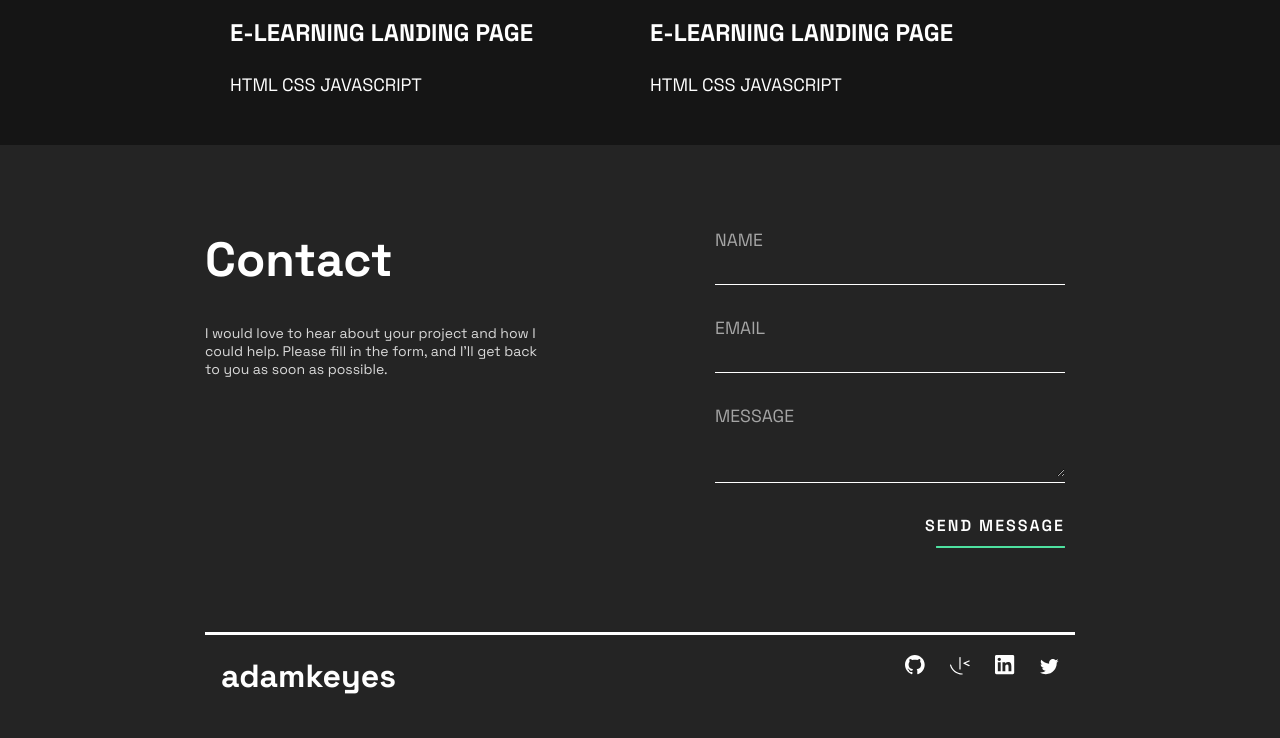
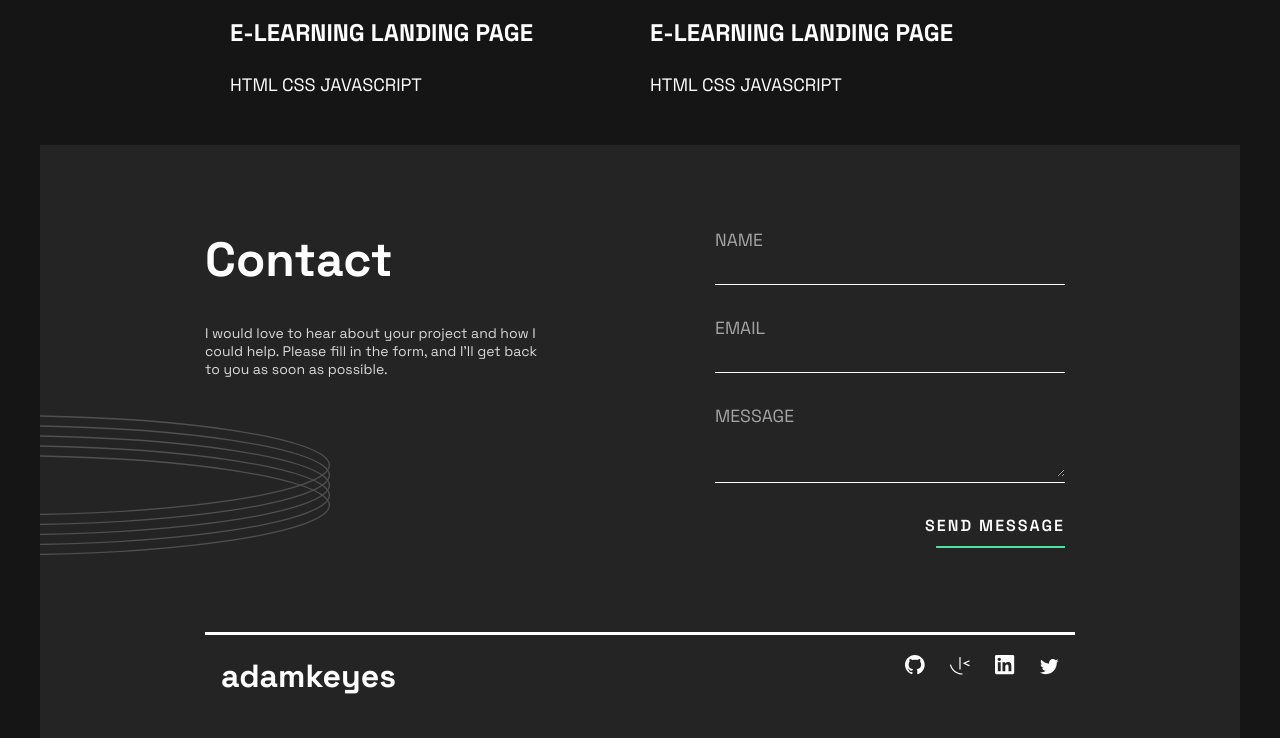
Before and after one commit to sdsiridia/Portfolio, a website built with Vite: page index.html in a window 1280 px wide. Shown: the part 2470-3208 px from the top of the page. Built offline with nearby package versions, Linux system fonts and the light colour scheme; files whose address does not match are found by name.

Commit message:
final v1.0.0

```diff
--- a/index.html
+++ b/index.html
@@ -560,6 +560,58 @@
               possible.
             </p>
           </div>
+          <div class="hero__contact__oval__Desktop">
+            <svg
+              class="hero__contact__oval__Desktop__1"
+              viewBox="0 0 430 80"
+              fill="none"
+              xmlns="http://www.w3.org/2000/svg"
+            >
+              <path
+                d="M165 0.5C238.161 0.5 304.385 4.97615 352.309 12.21C376.274 15.8275 395.642 20.1318 409.007 24.9014C415.692 27.2872 420.846 29.779 424.319 32.3408C427.806 34.9124 429.5 37.4787 429.5 40C429.5 42.5213 427.806 45.0876 424.319 47.6592C420.846 50.221 415.692 52.7128 409.007 55.0986C395.642 59.8682 376.274 64.1725 352.309 67.79C304.385 75.0238 238.161 79.5 165 79.5C91.8393 79.5 25.6154 75.0238 -22.3086 67.79C-46.2745 64.1725 -65.6418 59.8682 -79.0068 55.0986C-85.6923 52.7128 -90.8463 50.221 -94.3193 47.6592C-97.8055 45.0876 -99.5 42.5213 -99.5 40C-99.5 37.4787 -97.8055 34.9124 -94.3193 32.3408C-90.8463 29.779 -85.6923 27.2872 -79.0068 24.9014C-65.6418 20.1318 -46.2745 15.8275 -22.3086 12.21C25.6154 4.97615 91.8393 0.5 165 0.5Z"
+              />
+            </svg>
+            <svg
+              class="hero__contact__oval__Desktop__2"
+              viewBox="0 0 430 80"
+              fill="none"
+              xmlns="http://www.w3.org/2000/svg"
+            >
+              <path
+                d="M165 0.5C238.161 0.5 304.385 4.97615 352.309 12.21C376.274 15.8275 395.642 20.1318 409.007 24.9014C415.692 27.2872 420.846 29.779 424.319 32.3408C427.806 34.9124 429.5 37.4787 429.5 40C429.5 42.5213 427.806 45.0876 424.319 47.6592C420.846 50.221 415.692 52.7128 409.007 55.0986C395.642 59.8682 376.274 64.1725 352.309 67.79C304.385 75.0238 238.161 79.5 165 79.5C91.8393 79.5 25.6154 75.0238 -22.3086 67.79C-46.2745 64.1725 -65.6418 59.8682 -79.0068 55.0986C-85.6923 52.7128 -90.8463 50.221 -94.3193 47.6592C-97.8055 45.0876 -99.5 42.5213 -99.5 40C-99.5 37.4787 -97.8055 34.9124 -94.3193 32.3408C-90.8463 29.779 -85.6923 27.2872 -79.0068 24.9014C-65.6418 20.1318 -46.2745 15.8275 -22.3086 12.21C25.6154 4.97615 91.8393 0.5 165 0.5Z"
+              />
+            </svg>
+            <svg
+              class="hero__contact__oval__Desktop__3"
+              viewBox="0 0 430 80"
+              fill="none"
+              xmlns="http://www.w3.org/2000/svg"
+            >
+              <path
+                d="M165 0.5C238.161 0.5 304.385 4.97615 352.309 12.21C376.274 15.8275 395.642 20.1318 409.007 24.9014C415.692 27.2872 420.846 29.779 424.319 32.3408C427.806 34.9124 429.5 37.4787 429.5 40C429.5 42.5213 427.806 45.0876 424.319 47.6592C420.846 50.221 415.692 52.7128 409.007 55.0986C395.642 59.8682 376.274 64.1725 352.309 67.79C304.385 75.0238 238.161 79.5 165 79.5C91.8393 79.5 25.6154 75.0238 -22.3086 67.79C-46.2745 64.1725 -65.6418 59.8682 -79.0068 55.0986C-85.6923 52.7128 -90.8463 50.221 -94.3193 47.6592C-97.8055 45.0876 -99.5 42.5213 -99.5 40C-99.5 37.4787 -97.8055 34.9124 -94.3193 32.3408C-90.8463 29.779 -85.6923 27.2872 -79.0068 24.9014C-65.6418 20.1318 -46.2745 15.8275 -22.3086 12.21C25.6154 4.97615 91.8393 0.5 165 0.5Z"
+              />
+            </svg>
+            <svg
+              class="hero__contact__oval__Desktop__4"
+              viewBox="0 0 430 80"
+              fill="none"
+              xmlns="http://www.w3.org/2000/svg"
+            >
+              <path
+                d="M165 0.5C238.161 0.5 304.385 4.97615 352.309 12.21C376.274 15.8275 395.642 20.1318 409.007 24.9014C415.692 27.2872 420.846 29.779 424.319 32.3408C427.806 34.9124 429.5 37.4787 429.5 40C429.5 42.5213 427.806 45.0876 424.319 47.6592C420.846 50.221 415.692 52.7128 409.007 55.0986C395.642 59.8682 376.274 64.1725 352.309 67.79C304.385 75.0238 238.161 79.5 165 79.5C91.8393 79.5 25.6154 75.0238 -22.3086 67.79C-46.2745 64.1725 -65.6418 59.8682 -79.0068 55.0986C-85.6923 52.7128 -90.8463 50.221 -94.3193 47.6592C-97.8055 45.0876 -99.5 42.5213 -99.5 40C-99.5 37.4787 -97.8055 34.9124 -94.3193 32.3408C-90.8463 29.779 -85.6923 27.2872 -79.0068 24.9014C-65.6418 20.1318 -46.2745 15.8275 -22.3086 12.21C25.6154 4.97615 91.8393 0.5 165 0.5Z"
+              />
+            </svg>
+            <svg
+              class="hero__contact__oval__Desktop__5"
+              viewBox="0 0 430 80"
+              fill="none"
+              xmlns="http://www.w3.org/2000/svg"
+            >
+              <path
+                d="M165 0.5C238.161 0.5 304.385 4.97615 352.309 12.21C376.274 15.8275 395.642 20.1318 409.007 24.9014C415.692 27.2872 420.846 29.779 424.319 32.3408C427.806 34.9124 429.5 37.4787 429.5 40C429.5 42.5213 427.806 45.0876 424.319 47.6592C420.846 50.221 415.692 52.7128 409.007 55.0986C395.642 59.8682 376.274 64.1725 352.309 67.79C304.385 75.0238 238.161 79.5 165 79.5C91.8393 79.5 25.6154 75.0238 -22.3086 67.79C-46.2745 64.1725 -65.6418 59.8682 -79.0068 55.0986C-85.6923 52.7128 -90.8463 50.221 -94.3193 47.6592C-97.8055 45.0876 -99.5 42.5213 -99.5 40C-99.5 37.4787 -97.8055 34.9124 -94.3193 32.3408C-90.8463 29.779 -85.6923 27.2872 -79.0068 24.9014C-65.6418 20.1318 -46.2745 15.8275 -22.3086 12.21C25.6154 4.97615 91.8393 0.5 165 0.5Z"
+              />
+            </svg>
+          </div>
           <form class="hero__contact_form">
             <div class="input-group">
               <label>NAME</label>
--- a/sass/layout/_footer.scss
+++ b/sass/layout/_footer.scss
@@ -83,11 +83,11 @@
         // display: block;
         padding: 0;
         margin: 0;
+        max-width: 1200px;
         background-color: v.$gray;
-        width: 100vw;
-        margin-left: calc(50% - 50vw);
-        margin-right: calc(50% - 50vw);
-        padding-inline: calc((100vw - 870px) / 2);
+        width: 100%;
+        margin-inline: auto;
+        padding-inline: clamp(16px, calc((100vw - 870px) / 2), calc((1200px - 870px) / 2));
         .linea_hero {
             width: 100%;
             height: 50%;
--- a/sass/layout/_hero.scss
+++ b/sass/layout/_hero.scss
@@ -722,11 +722,11 @@
         align-items: flex-start;
         justify-content: start;
         margin-top: 0px;
-        width: 100vw;
-        margin-left: calc(50% - 50vw);
-        margin-right: calc(50% - 50vw);
+        max-width: 1200px;
+        width: 100%;
+        margin-inline: auto;
         padding-block: 84px;
-        padding-inline: calc((100vw - 870px) / 2);
+        padding-inline: clamp(16px, calc((100vw - 870px) / 2), calc((1200px - 870px) / 2));
         gap: 160px;
         // h1{
         //     font-size: 48px;
@@ -742,6 +742,31 @@
             }
 
         }
+
+.hero__contact__oval__Desktop{
+    display: none;
+    @include m.breakpoint(desktop){
+        display: block;
+        position: absolute;
+        overflow: hidden;
+        inset: 0;
+        pointer-events: none;
+        z-index: 0;
+
+        svg{
+            position: absolute;
+            left: -250px;
+            width: 45%;
+            height: auto;
+            stroke: v.$gray_2;
+        }
+        .hero__contact__oval__Desktop__1 { top: 310px; }
+        .hero__contact__oval__Desktop__2 { top: 300px; }
+        .hero__contact__oval__Desktop__3 { top: 290px; }
+        .hero__contact__oval__Desktop__4 { top: 280px; }
+        .hero__contact__oval__Desktop__5 { top: 270px; }
+    }
+}
 
 
     .hero__contact_form{
@@ -802,6 +827,8 @@
 
 
     .hero__contact__texto{
+        position: relative;
+        z-index: 1;
         @include m.breakpoint(desktop){
             display: flex;
             flex-direction: column;
```
